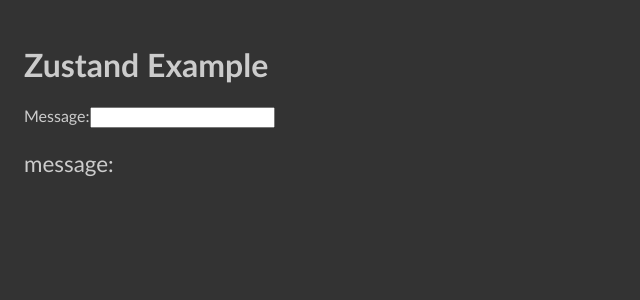
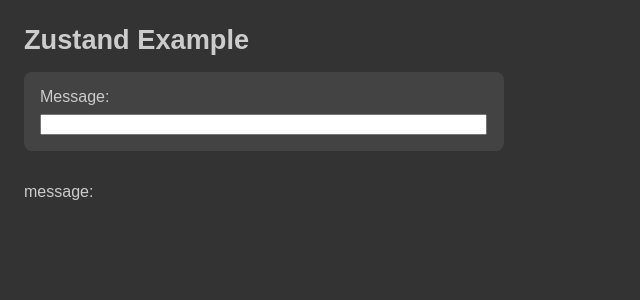
Before and after one commit to edwardtanguay/et03-zustand-example, a React (Vite) app: page / in a window 1280 px wide. Shown: the top 300 px of the page, without its empty margins (0-640 px from the left). Built offline with nearby package versions, Linux system fonts and the light colour scheme.

Commit message:
styleing in

```diff
--- a/src/App.scss
+++ b/src/App.scss
@@ -1,11 +1,100 @@
+$dataColor: yellow;
 
 body {
-  background-color: #333;
-  color: #ccc;
-  font-family: 'Gill Sans', 'Gill Sans MT', Calibri, 'Trebuchet MS', sans-serif;
-  padding: 1rem;
+	background-color: #333;
+	color: #ccc;
+	font-family: sans-serif;
+	padding: 1rem;
 
-  p {
-    font-size: 1.4rem;
-  }
+	h1 {
+		font-size: 1.7rem;
+		margin: 0 0 1rem 0;
+	}
+
+	.App {
+
+		main {
+			display: flex;
+			gap: 1rem;
+
+			section.controlArea {
+				width: 30rem;
+
+				h1 {
+					margin: 0 0 1rem 0;
+				}
+
+				div.data {
+					background-color: #434343;
+					margin: 0 0 1rem 0;
+					padding: 1rem;
+					border-radius: .5rem;
+
+					label {
+						margin: 0 0 .5rem 0;
+						display: block;
+					}
+
+					input {
+						width: 98%;
+						display: block;
+					}
+
+					button {
+						margin: 0 .2rem .2rem 0;
+					}
+				}
+			}
+
+			section.dataArea {
+				h2 {
+					margin: 0 0 1rem 0;
+				}
+
+				.infoBox {
+					background-color: #777;
+					padding: 1rem;
+					width: 28rem;
+					border-radius: 1rem;
+					color: #222;
+
+					label {
+						font-weight: bold;
+					}
+
+					.theValue {
+						color: $dataColor;
+					}
+
+					div.row {
+						margin: 0 0 .5rem 0;
+
+						ul {
+							margin: .5rem 0 0 -.5rem;
+
+							li {
+								color: $dataColor;
+							}
+						}
+
+						.spinner {
+							font-size: 2rem;
+							color: #444;
+							animation: spin infinite 2s linear;
+						}
+
+						@keyframes spin {
+							from {
+								transform: rotate(0deg);
+							}
+
+							to {
+								transform: rotate(360deg);
+							}
+						}
+					}
+				}
+			}
+		}
+	}
 }
```
